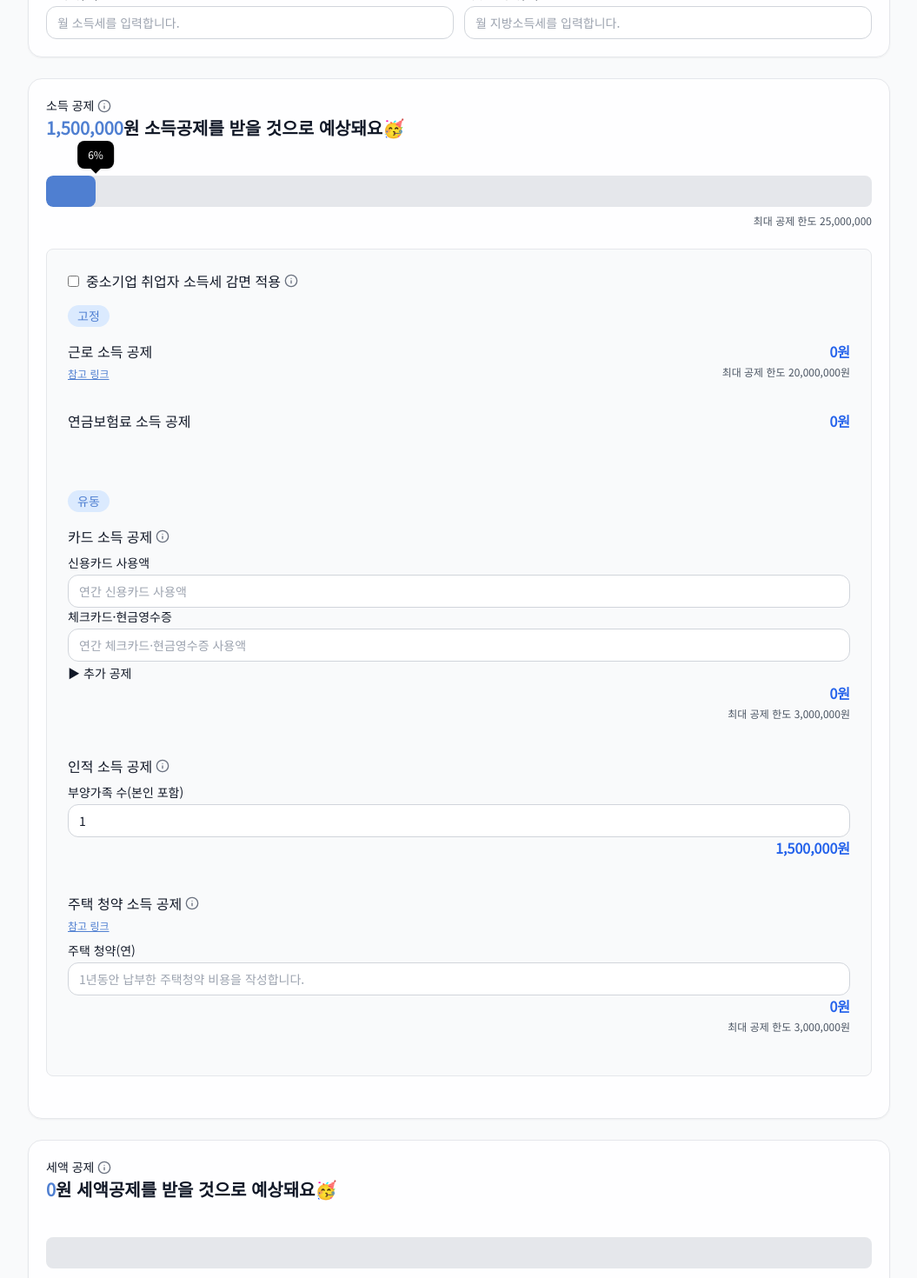
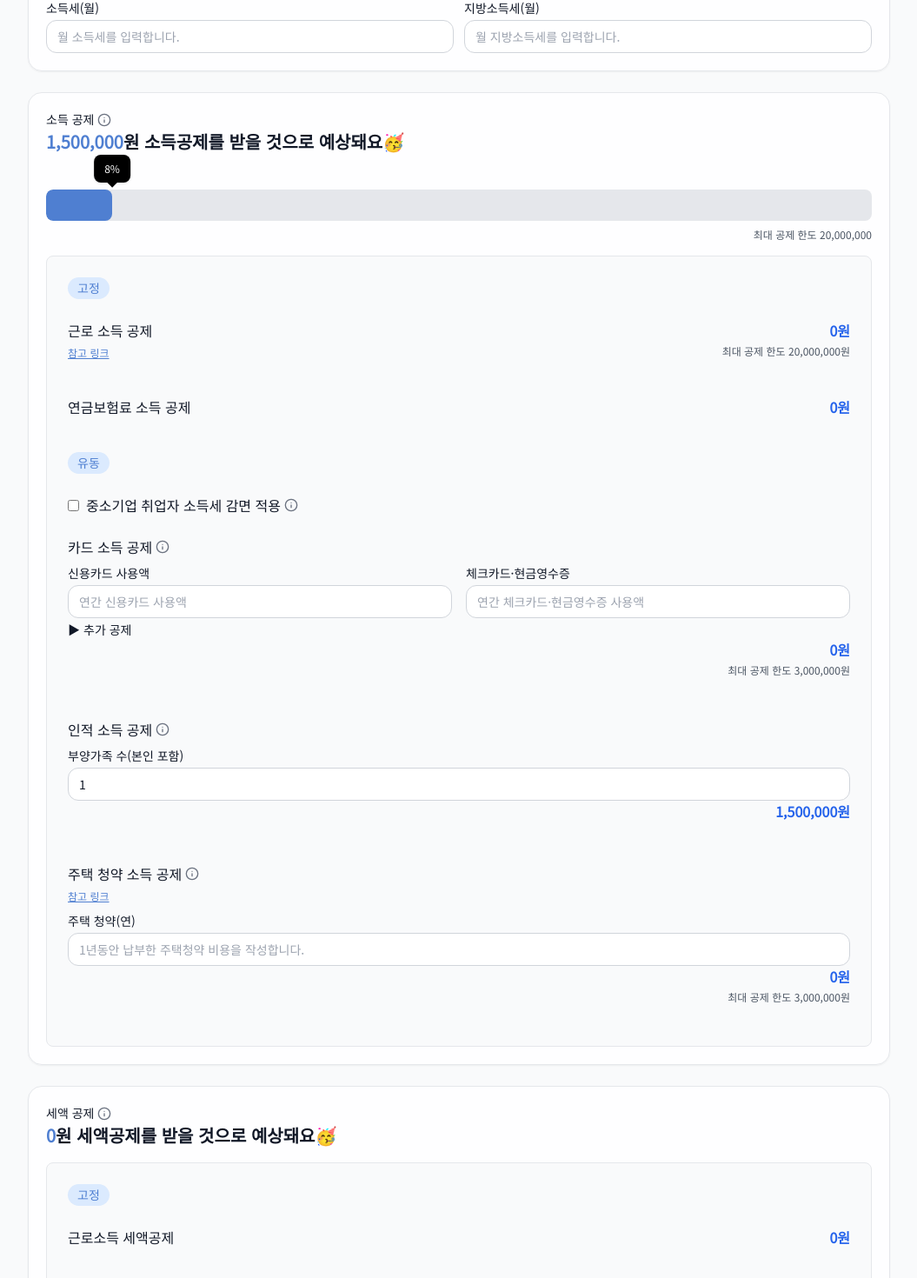
Before and after one commit to parkjooyoung0608/tax-preview, a Next.js app: page / in a window 1280 px wide. Shown: the part 360-1830 px from the top of the page at 87% size, without its empty margins (112-1167 px from the left). Built offline with nearby package versions, Linux system fonts and the light colour scheme.

Commit message:
refactor: 구역별로 태그 section으로 수정 + 추가한 컴포넌트들 적용

```diff
--- a/src/components/Home.tsx
+++ b/src/components/Home.tsx
@@ -2,18 +2,19 @@ import React, { Dispatch, SetStateAction, useEffect, useState } from "react";
 
 // components
 import Card from "@components/ui/Card";
+import SubCard from "@components/ui/SubCard";
 import InputNumber from "@components/InputNumber";
 import Header from "@components/Header";
 import Footer from "@components/Footer";
 import CheckBox from "@components/CheckBox";
 import Toggle from "@components/Toggle";
-import TaxDeductionProgress from "@components/TaxProgress";
 import ComputedDeductionForm from "@components/computedDeduction/Form";
+import ComputedDeductionResult from "@components/computedDeduction/Result";
+import ComputedDeductionFix from "@components/computedDeduction/Fix";
 import TaxResult from "@components/TaxResult";
 import Category from "@components/text/Category";
 import Result from "@components/text/Result";
 import Tag from "@components/Tag";
-import ComputedDeductionDisplay from "@components/computedDeduction/Display";
 import AdFitBannerWrapper from "@components/AdFit/BannerWrapper";
 
 // utils
@@ -36,7 +37,6 @@ import 정치기부금 from "@utils/세액공제/정치기부금";
 import 지정기부금세액공제 from "@utils/세액공제/지정기부금";
 import 출산입양공제 from "@utils/세액공제/출산입양";
 import 자녀세액공제 from "@utils/세액공제/자녀";
-import formatKoreanCurrency from "@utils/formatKoreanCurrency";
 import useSalaryDetail from "@hooks/useSalaryDetail";
 
 // constants & interfaces
@@ -148,6 +148,20 @@ export default function HomeScreen() {
   const 최종기납부세액 = 기납부세액({
     소득세: (급여세부내역.소득세 || 0) + (급여세부내역.지방소득세 || 0),
   });
+
+  const 고정소득공제 = [
+    {
+      title: "근로 소득 공제",
+      amount: 최종근로소득공제,
+      limit: 20000000,
+      url: "https://www.nts.go.kr/nts/cm/cntnts/cntntsView.do?mi=6592&cntntsId=7871",
+    },
+    { title: "연금보험료 소득 공제", amount: 최종연금보험공제 },
+  ];
+
+  const 고정세액공제 = [
+    { title: "근로소득 세액공제", amount: 최종근로소득세액공제 },
+  ];
 
   const clamp = (v: number, min: number, max: number) =>
     Math.min(max, Math.max(min, v));
@@ -295,6 +309,7 @@ export default function HomeScreen() {
         <section className="grid md:grid-cols-1 gap-6">
           {/* 급여 입력 필드 */}
           <Card>
+            <section className="mb-6">
               <Category
                 title="기납부세액"
                 tooltipContent={`원천징수로 월급을 받으면서 미리 떼간 세금을 말해요.
@@ -307,6 +322,8 @@ export default function HomeScreen() {
                 amount={최종기납부세액}
                 message="은 최대로 돌려받을 수 있는 금액이에요."
               />
+            </section>
+            <section>
               <div className="grid grid-cols-1 md:grid-cols-2 gap-4 mt-2">
                 <InputNumber
                   label="총급여(연)"
@@ -363,31 +380,32 @@ export default function HomeScreen() {
                     label="지방소득세(월)"
                     placeholder="월 지방소득세를 입력합니다."
                     value={급여세부내역.지방소득세}
-                  onChange={(value) => handle급여세부내역("지방소득세", value)}
+                    onChange={(value) =>
+                      handle급여세부내역("지방소득세", value)
+                    }
                   />
                 </div>
               </div>
+            </section>
           </Card>
 
           {/* 소득공제 : 총 공제 금액 합계 계산  */}
           <Card>
-            <Category
+            <ComputedDeductionResult
               title="소득 공제"
               tooltipContent={`소득 공제는 내 소득을 깍아주는 거에요.
                 나의 과세표준(총급여-소득공제)을 계산할 때 사용돼요.`}
+              amount={최종소득공제}
+              message="소득공제를 받을 것으로 예상돼요🥳"
+              limit={20000000}
             />
-            <Result
-              amount={formatKoreanCurrency(최종소득공제)}
-              message="소득공제를 받을 것으로 예상돼요🥳"
-            />
-            <TaxDeductionProgress
-              최대공제한도={25000000}
-              공제금액={최종소득공제}
-            />
-            <div className="grid grid-cols-1 gap-4 mt-6">
-              <div className="grid grid-cols-1 gap-4">
+
+            <SubCard>
               {/* 고정 공제 전체 카드 */}
-                <div className="flex flex-col gap-4 p-6 border rounded-lg bg-gray-50">
+              <ComputedDeductionFix items={고정소득공제} />
+
+              <section className="grid grid-cols-1 gap-6">
+                <Tag title="유동" />
                 {/* 중소기업 취업자 소득세 감면 */}
                 <CheckBox
                   id="중소기업감면적용"
@@ -409,23 +427,6 @@ export default function HomeScreen() {
 - https://www.nts.go.kr/nts/cm/cntnts/cntntsView.do?mi=40611&cntntsId=239023
 `}
                 />
-                  <Tag title="고정" />
-                  {/* 근로 소득 공제 */}
-                  <ComputedDeductionDisplay
-                    title="근로 소득 공제"
-                    공제금액={최종근로소득공제}
-                    공제한도={20000000}
-                    url="https://www.nts.go.kr/nts/cm/cntnts/cntntsView.do?mi=6592&cntntsId=7871"
-                  />
-
-                  {/* 연금보험료 공제 */}
-                  <ComputedDeductionDisplay
-                    title="연금보험료 소득 공제"
-                    공제금액={최종연금보험공제}
-                  />
-
-                  <div className="mt-5"></div>
-                  <Tag title="유동" />
 
                 {/* 카드 소득 공제 */}
                 <ComputedDeductionForm
@@ -442,6 +443,7 @@ export default function HomeScreen() {
 보험료, 기부금, 자동차 구입, 리스료, 해외결제, 상품권,
 국세/지방세, 공과금, 월세, 면세물품 구입비용 등`}
                 >
+                  <div className="grid grid-cols-1 md:grid-cols-2 gap-4">
                     <InputNumber
                       label="신용카드 사용액"
                       placeholder="연간 신용카드 사용액"
@@ -464,6 +466,7 @@ export default function HomeScreen() {
                         }))
                       }
                     />
+                  </div>
                   <Toggle title="추가 공제">
                     <InputNumber
                       label="대중교통 사용액"
@@ -543,37 +546,24 @@ export default function HomeScreen() {
                     />
                   </ComputedDeductionForm>
                 )}
-                </div>
-              </div>
-
-              <div className="mt-3 grid grid-cols-1 gap-3"></div>
-            </div>
+              </section>
+            </SubCard>
           </Card>
 
           {/* 세액공제 : 총 공제 금액 합계 계산*/}
           <Card>
-            <Category
+            <ComputedDeductionResult
               title="세액 공제"
               tooltipContent="내야할 세금을 깍아주는 것을 말해요."
-            />
-            <Result
-              amount={formatKoreanCurrency(최종세액공제)}
+              amount={최종세액공제}
               message="세액공제를 받을 것으로 예상돼요🥳"
             />
-            <TaxDeductionProgress
-              최대공제한도={25000000}
-              공제금액={최종세액공제}
-            />
 
-            <div className="grid grid-cols-1 gap-4 mt-6">
+            <SubCard>
               {/* 고정 공제 전체 카드 */}
-              <div className="flex flex-col gap-4 p-6 border rounded-lg bg-gray-50">
-                <Tag title="고정" />
-                <ComputedDeductionDisplay
-                  title="근로소득 세액공제"
-                  공제금액={최종근로소득세액공제}
-                />
+              <ComputedDeductionFix items={고정세액공제} />
 
+              <section className="grid grid-cols-1 gap-6">
                 <Tag title="유동" />
                 {/* 결혼 세액공제 */}
                 <CheckBox
@@ -591,6 +581,8 @@ export default function HomeScreen() {
 - 혼인관계증명서
 - 주민등록등본 `}
                 />
+
+                {/* 연금저축 */}
                 <ComputedDeductionForm
                   title="연금저축 세액공제"
                   공제금액={최종연금저축세액공제}
@@ -612,6 +604,7 @@ export default function HomeScreen() {
                   </div>
                 </ComputedDeductionForm>
 
+                {/* 보험 */}
                 <ComputedDeductionForm
                   title="보장성 보험 세액공제"
                   공제금액={최종보장성보험세액공제}
@@ -647,6 +640,7 @@ export default function HomeScreen() {
                   </div>
                 </ComputedDeductionForm>
 
+                {/* 의료비 */}
                 <ComputedDeductionForm
                   title="의료비 세액공제"
                   공제금액={최종의료비세액공제}
@@ -722,6 +716,7 @@ export default function HomeScreen() {
                   </Toggle>
                 </ComputedDeductionForm>
 
+                {/* 교육비 */}
                 <ComputedDeductionForm
                   title="교육비 세액공제"
                   공제금액={최종교육비세액공제}
@@ -777,7 +772,8 @@ export default function HomeScreen() {
                     />
                   </Toggle>
                 </ComputedDeductionForm>
-                {/* 월세 세액공제 */}
+
+                {/* 월세 */}
                 <ComputedDeductionForm
                   title="월세 세액공제"
                   공제금액={최종월세액공제}
@@ -805,6 +801,8 @@ export default function HomeScreen() {
                     onChange={(value) => set연간월세(value)}
                   />
                 </ComputedDeductionForm>
+
+                {/* 기부금 */}
                 <ComputedDeductionForm
                   title="지정기부금 (아름다운가게 등)"
                   공제금액={지정기부금세액공제(기부금.지정 || 0)}
@@ -825,8 +823,6 @@ export default function HomeScreen() {
                     }
                   />
                 </ComputedDeductionForm>
-
-                {/* 고향사랑기부금 */}
                 <ComputedDeductionForm
                   title="고향사랑기부금"
                   공제금액={고향사랑기부금세액공제(기부금.고향사랑 || 0)}
@@ -906,8 +902,8 @@ export default function HomeScreen() {
                     onChange={(v) => set자녀(v)}
                   />
                 </ComputedDeductionForm>
-              </div>
-            </div>
+              </section>
+            </SubCard>
           </Card>
         </section>
 
@@ -915,13 +911,13 @@ export default function HomeScreen() {
         <section>
           <Card>
             <Category title="참고 및 면책" />
-            <ul className="text-sm space-y-2 text-gray-600">
+            <ul className="mt-3 text-sm space-y-2 text-gray-600">
               <li>
-                본 도구는 <b>참고용</b>입니다. 실제 연말정산은 국세청 고지 및
+                - 본 도구는 <b>참고용</b>입니다. 실제 연말정산은 국세청 고지 및
                 회사 원천징수 내역을 따릅니다.
               </li>
               <li>
-                세법은 매년 변경될 수 있습니다. 정확한 기준은 국세청 자료를
+                - 세법은 매년 변경될 수 있습니다. 정확한 기준은 국세청 자료를
                 확인하세요.
               </li>
             </ul>
```
Lines whose indentation alone changed are shown as unchanged.
